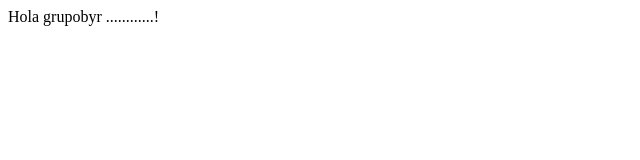
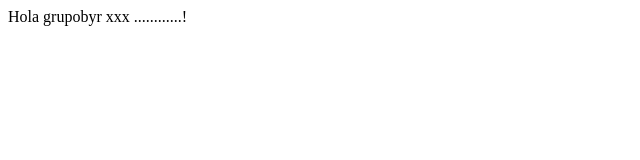
Before and after one commit to angelomarbautistaromero/grupobyr, a plain HTML site: page index.html in a window 1280 px wide. Shown: the full height of the page, 0-640 px from the left. Drawn offline with Linux system fonts and the light colour scheme.

Commit message:
Update index.html

```diff
--- a/index.html
+++ b/index.html
@@ -1,6 +1,6 @@
 <html>
 <head></head>
 <body>
-  Hola grupobyr ............!
+  Hola grupobyr xxx ............!
 </body>
 </html>
```
